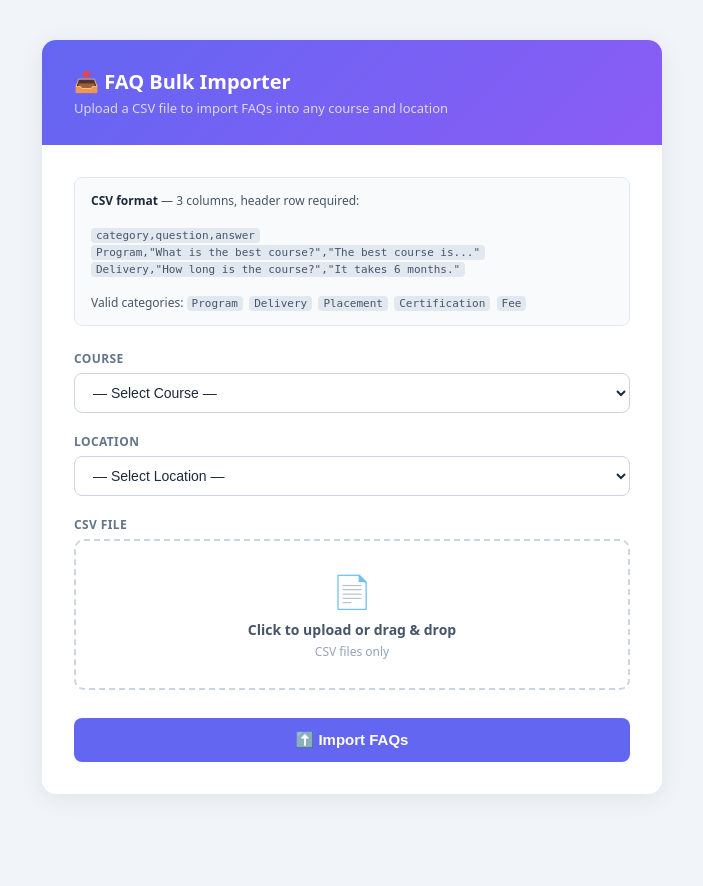
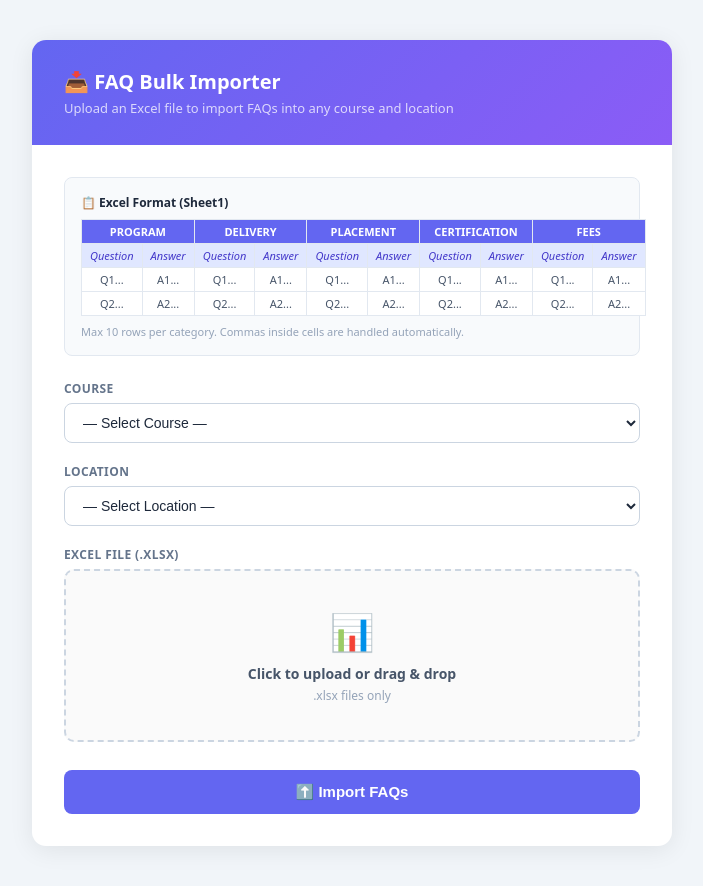
Before and after one commit to Kabaleeswaran06/da360-admin, a PHP site: page /da360-admin/import_faqs_ui.php in a window 1280 px wide. Shown: the whole page, without its empty margins (288-991 px from the left). Before the commit the page ends 794 px from the top, so only its background shows below. Run offline with PHP 8.4, Linux system fonts and the light colour scheme.

Commit message:
excel changed

```diff
--- a/import_faqs_ui.php
+++ b/import_faqs_ui.php
@@ -1,18 +1,16 @@
 <?php
 /**
- * DA360 — FAQ Importer UI
+ * DA360 — FAQ Importer UI (Excel)
  * Place in project root (same level as config/)
- * Access via: https://yoursite.com/da360-admin/import_faqs_ui.php
  *
- * CSV FORMAT (3 columns, no location/course needed — chosen via dropdowns):
- *   category,question,answer
- *   Program,"What is the best course?","The best course is..."
- *   Delivery,"How long is the course?","It takes 6 months."
+ * EXCEL FORMAT:
+ * Row 1 : PROGRAM | | DELIVERY | | PLACEMENT | | CERTIFICATION | | FEES
+ * Row 2 : Question | Answer | Question | Answer | ... (skipped)
+ * Row 3+: data rows (max 10 per category)
  */
 
 require_once __DIR__ . '/config/db.php';
 
-// ── Data ──────────────────────────────────────────────────────────────────────
 $courses = [
     1  => 'Leadership in Digital Marketing, AI & Entrepreneurship',
     2  => 'Social Content Creator & Video Production',
@@ -27,38 +25,17 @@ $courses = [
 ];
 
 $locations = [
-    1  => 'Global',
-    2  => 'Bangalore',
-    3  => 'Jayanagar',
-    4  => 'JP Nagar',
-    5  => 'Malleshwaram',
-    6  => 'Hubli',
-    7  => 'Dharwad',
-    8  => 'Mysuru',
-    9  => 'Mangaluru',
-    10 => 'Belagavi',
-    11 => 'Mumbai',
-    12 => 'Pune',
-    13 => 'New Delhi',
-    14 => 'NCR',
-    15 => 'Hyderabad',
-    16 => 'Visakhapatnam',
-    17 => 'Ahmedabad',
-    18 => 'Surat',
-    19 => 'Vadodara',
-    20 => 'Chennai',
-    21 => 'Jaipur',
-    22 => 'Lucknow',
-    23 => 'Kanpur',
-    24 => 'Varanasi',
-    25 => 'Noida',
-    26 => 'Indore',
-    27 => 'Bhopal',
-    28 => 'Kolkata',
-    29 => 'Howrah',
+    1  => 'Global',        2  => 'Bangalore',     3  => 'Jayanagar',
+    4  => 'JP Nagar',      5  => 'Malleshwaram',   6  => 'Hubli',
+    7  => 'Dharwad',       8  => 'Mysuru',         9  => 'Mangaluru',
+    10 => 'Belagavi',      11 => 'Mumbai',         12 => 'Pune',
+    13 => 'New Delhi',     14 => 'NCR',            15 => 'Hyderabad',
+    16 => 'Visakhapatnam', 17 => 'Ahmedabad',      18 => 'Surat',
+    19 => 'Vadodara',      20 => 'Chennai',        21 => 'Jaipur',
+    22 => 'Lucknow',       23 => 'Kanpur',         24 => 'Varanasi',
+    25 => 'Noida',         26 => 'Indore',         27 => 'Bhopal',
+    28 => 'Kolkata',       29 => 'Howrah',
 ];
-
-$validCategories = ['Program', 'Delivery', 'Placement', 'Certification', 'Fee'];
 
 $categoryAliases = [
     'program'       => 'Program',
@@ -78,52 +55,65 @@ if ($_SERVER['REQUEST_METHOD'] === 'POST') {
     $courseId   = (int)($_POST['course_id']   ?? 0);
     $locationId = (int)($_POST['location_id'] ?? 0);
 
-    if (!$courseId || !isset($courses[$courseId])) {
-        $errors[] = 'Please select a valid Course.';
-    }
-    if (!$locationId || !isset($locations[$locationId])) {
-        $errors[] = 'Please select a valid Location.';
-    }
-    if (empty($_FILES['csv_file']['tmp_name'])) {
-        $errors[] = 'Please upload a CSV file.';
-    }
+    if (!$courseId   || !isset($courses[$courseId]))     $errors[] = 'Please select a valid Course.';
+    if (!$locationId || !isset($locations[$locationId])) $errors[] = 'Please select a valid Location.';
+    if (empty($_FILES['excel_file']['tmp_name']))         $errors[] = 'Please upload an Excel file.';
 
-    $ext = strtolower(pathinfo($_FILES['csv_file']['name'] ?? '', PATHINFO_EXTENSION));
-    if ($ext !== 'csv') {
-        $errors[] = 'Only .csv files are accepted.';
+    $uploadedName = $_FILES['excel_file']['name'] ?? '';
+    $ext = strtolower(pathinfo($uploadedName, PATHINFO_EXTENSION));
+    if (!empty($uploadedName) && $ext !== 'xlsx') {
+        $errors[] = 'Only .xlsx files are accepted.';
     }
 
     if (empty($errors)) {
-        // ── Parse CSV ─────────────────────────────────────────────────────────
-        $handle = fopen($_FILES['csv_file']['tmp_name'], 'r');
-        $header = null;
-        $rows   = [];
-        $rowNum = 1;
+        // ── Load PhpSpreadsheet ───────────────────────────────────────────────
+        $autoload = __DIR__ . '/vendor/autoload.php';
+        if (!file_exists($autoload)) {
+            $errors[] = 'PhpSpreadsheet not installed. Run: composer require phpoffice/phpspreadsheet';
+        } else {
+            require_once $autoload;
 
-        while (($line = fgetcsv($handle, 0, ',', '"', '\\')) !== false) {
-            $rowNum++;
-            if ($header === null) {
-                $header = array_map(fn($h) => strtolower(trim($h)), $line);
-                continue;
+            try {
+                $spreadsheet = \PhpOffice\PhpSpreadsheet\IOFactory::load($_FILES['excel_file']['tmp_name']);
+                $sheet       = $spreadsheet->getActiveSheet();
+                $data        = $sheet->toArray(null, true, true, false);
+
+                if (count($data) < 3) {
+                    $errors[] = 'Excel file must have at least 3 rows (header row 1, sub-header row 2, data from row 3).';
+                } else {
+                    // ── Parse Row 0: category headers ─────────────────────────
+                    $categoryRow    = array_map(fn($v) => strtolower(trim((string)$v)), $data[0]);
+                    $catQuestionCol = []; // category => question_col_index
+
+                    foreach ($categoryRow as $colIdx => $cellVal) {
+                        if ($cellVal !== '' && isset($categoryAliases[$cellVal])) {
+                            $cat = $categoryAliases[$cellVal];
+                            if (!isset($catQuestionCol[$cat])) {
+                                $catQuestionCol[$cat] = $colIdx;
                             }
-            if (count($line) < 3) continue;
-            $rows[] = array_combine(
-                array_slice($header, 0, 3),
-                array_map('trim', array_slice($line, 0, 3))
-            );
                         }
-        fclose($handle);
-
-        // Validate header columns
-        $required = ['category', 'question', 'answer'];
-        $missing  = array_diff($required, $header ?? []);
-        if (!empty($missing)) {
-            $errors[] = 'Missing CSV columns: ' . implode(', ', $missing) . '. Required: category, question, answer';
                     }
 
-        if (empty($errors) && !empty($rows)) {
-            // ── Import ────────────────────────────────────────────────────────
-            try {
+                    if (empty($catQuestionCol)) {
+                        $errors[] = 'No valid category headers found in Row 1. Expected: PROGRAM, DELIVERY, PLACEMENT, CERTIFICATION, FEES';
+                    } else {
+                        // ── Parse data rows (from Row 2 onwards) ──────────────
+                        $grouped = [];
+                        for ($rowIdx = 2; $rowIdx < count($data); $rowIdx++) {
+                            $row = array_map(fn($v) => trim((string)$v), $data[$rowIdx]);
+                            foreach ($catQuestionCol as $cat => $qCol) {
+                                $aCol     = $qCol + 1;
+                                $question = $row[$qCol] ?? '';
+                                $answer   = $row[$aCol] ?? '';
+                                if ($question === '' && $answer === '') continue;
+                                $grouped[$cat][] = ['question' => $question, 'answer' => $answer];
+                            }
+                        }
+
+                        if (empty($grouped)) {
+                            $errors[] = 'No data rows found after the header rows.';
+                        } else {
+                            // ── Insert into DB ────────────────────────────────
                             $db  = getDB();
                             $sql = "
                                 INSERT INTO course_faqs
@@ -136,29 +126,9 @@ if ($_SERVER['REQUEST_METHOD'] === 'POST') {
                                     is_active  = 1,
                                     updated_at = NOW()
                             ";
-                $stmt = $db->prepare($sql);
+                            $stmt  = $db->prepare($sql);
+                            $total = 0;
 
-                // Group by category for sort_order tracking
-                $grouped   = [];
-                $skipped   = [];
-
-                foreach ($rows as $i => $row) {
-                    $catKey = strtolower($row['category'] ?? '');
-                    $cat    = $categoryAliases[$catKey] ?? null;
-
-                    if (!$cat) {
-                        $skipped[] = "Row " . ($i + 2) . ": Unknown category '{$row['category']}'";
-                        continue;
-                    }
-                    if (trim($row['question']) === '' && trim($row['answer']) === '') continue;
-
-                    $grouped[$cat][] = [
-                        'question' => $row['question'],
-                        'answer'   => $row['answer'],
-                    ];
-                }
-
-                $total = 0;
                             foreach ($grouped as $cat => $items) {
                                 $items     = array_slice($items, 0, 10);
                                 $sortOrder = 1;
@@ -174,18 +144,19 @@ if ($_SERVER['REQUEST_METHOD'] === 'POST') {
                                     $sortOrder++;
                                     $total++;
                                 }
-                    $success[] = "[{$cat}] — " . count($items) . " FAQs imported";
+                                $success[] = ['cat' => $cat, 'count' => count($items)];
                             }
 
                             $result = [
                                 'total'    => $total,
                                 'course'   => $courses[$courseId],
                                 'location' => $locations[$locationId],
-                    'skipped'  => $skipped,
                             ];
-
+                        }
+                    }
+                }
             } catch (Exception $e) {
-                $errors[] = 'DB Error: ' . $e->getMessage();
+                $errors[] = 'Error reading Excel file: ' . $e->getMessage();
             }
         }
     }
@@ -200,7 +171,8 @@ if ($_SERVER['REQUEST_METHOD'] === 'POST') {
 <style>
   *, *::before, *::after { box-sizing: border-box; margin: 0; padding: 0; }
   body { font-family: system-ui, sans-serif; background: #f1f5f9; min-height: 100vh; display: flex; align-items: flex-start; justify-content: center; padding: 40px 16px; }
-  .card { background: #fff; border-radius: 14px; box-shadow: 0 4px 24px rgba(0,0,0,.08); width: 100%; max-width: 620px; overflow: hidden; }
+
+  .card { background: #fff; border-radius: 14px; box-shadow: 0 4px 24px rgba(0,0,0,.08); width: 100%; max-width: 640px; overflow: hidden; }
   .card-header { background: linear-gradient(135deg, #6366f1, #8b5cf6); padding: 28px 32px; }
   .card-header h1 { color: #fff; font-size: 20px; font-weight: 700; }
   .card-header p  { color: rgba(255,255,255,.75); font-size: 13px; margin-top: 4px; }
@@ -208,40 +180,43 @@ if ($_SERVER['REQUEST_METHOD'] === 'POST') {
 
   .field { margin-bottom: 20px; }
   label  { display: block; font-size: 12px; font-weight: 700; color: #64748b; text-transform: uppercase; letter-spacing: .4px; margin-bottom: 6px; }
-  select, input[type=file] {
-    width: 100%; padding: 10px 14px; border: 1.5px solid #cbd5e1;
-    border-radius: 8px; font-size: 14px; color: #1e293b; background: #fff;
-    transition: border-color .15s;
-  }
+  select { width: 100%; padding: 10px 14px; border: 1.5px solid #cbd5e1; border-radius: 8px; font-size: 14px; color: #1e293b; background: #fff; transition: border-color .15s; }
   select:focus { border-color: #6366f1; outline: none; }
 
+  /* File drop zone */
   .file-zone {
-    border: 2px dashed #cbd5e1; border-radius: 10px; padding: 28px;
-    text-align: center; cursor: pointer; transition: border-color .2s, background .2s;
-    position: relative;
+    border: 2px dashed #cbd5e1; border-radius: 10px; padding: 36px 20px;
+    text-align: center; cursor: pointer; transition: all .2s; position: relative;
+    background: #fafafa;
   }
   .file-zone:hover, .file-zone.dragover { border-color: #6366f1; background: #f5f3ff; }
   .file-zone input[type=file] {
-    position: absolute; inset: 0; opacity: 0; cursor: pointer;
-    width: 100%; height: 100%; padding: 0; border: none;
+    position: absolute; inset: 0; opacity: 0; cursor: pointer; width: 100%; height: 100%; padding: 0; border: none;
   }
-  .file-zone .icon  { font-size: 32px; margin-bottom: 8px; }
-  .file-zone .label { font-size: 14px; color: #475569; font-weight: 600; }
-  .file-zone .sub   { font-size: 12px; color: #94a3b8; margin-top: 4px; }
-  .file-zone .chosen { font-size: 13px; color: #6366f1; font-weight: 600; margin-top: 8px; display: none; }
+  .file-zone .fz-icon  { font-size: 36px; margin-bottom: 8px; }
+  .file-zone .fz-label { font-size: 14px; color: #475569; font-weight: 600; }
+  .file-zone .fz-sub   { font-size: 12px; color: #94a3b8; margin-top: 4px; }
+  .file-zone .fz-chosen { font-size: 13px; color: #6366f1; font-weight: 600; margin-top: 10px; display: none; background: #e0e7ff; padding: 6px 12px; border-radius: 6px; display: none; }
 
+  /* Format table */
+  .hint { background: #f8fafc; border: 1px solid #e2e8f0; border-radius: 8px; padding: 16px; margin-bottom: 24px; font-size: 12px; color: #475569; }
+  .hint strong { color: #1e293b; display: block; margin-bottom: 8px; }
+  .format-table { width: 100%; border-collapse: collapse; font-size: 11px; }
+  .format-table th { background: #e2e8f0; padding: 5px 8px; text-align: center; font-weight: 700; color: #374151; }
+  .format-table td { padding: 4px 8px; border: 1px solid #e2e8f0; text-align: center; color: #475569; }
+  .format-table .cat-head { background: #6366f1; color: #fff; font-weight: 700; }
+  .format-table .sub-head { background: #e0e7ff; color: #4338ca; font-style: italic; }
+  .format-table .data-row { background: #fff; }
+  .hint-note { margin-top: 8px; font-size: 11px; color: #94a3b8; }
+
+  /* Button */
   .btn-submit {
     width: 100%; padding: 13px; background: #6366f1; color: #fff;
     border: none; border-radius: 8px; font-size: 15px; font-weight: 700;
     cursor: pointer; transition: opacity .15s; margin-top: 8px;
   }
-  .btn-submit:hover { opacity: .88; }
+  .btn-submit:hover    { opacity: .88; }
   .btn-submit:disabled { opacity: .5; cursor: default; }
-
-  /* Format hint */
-  .hint { background: #f8fafc; border: 1px solid #e2e8f0; border-radius: 8px; padding: 14px 16px; margin-bottom: 24px; font-size: 12px; color: #475569; }
-  .hint strong { color: #1e293b; }
-  .hint code { background: #e2e8f0; padding: 1px 5px; border-radius: 4px; font-size: 11px; }
 
   /* Alerts */
   .alert { border-radius: 8px; padding: 14px 16px; margin-bottom: 20px; font-size: 13px; }
@@ -253,13 +228,12 @@ if ($_SERVER['REQUEST_METHOD'] === 'POST') {
   /* Results */
   .result-box { background: #f8fafc; border: 1px solid #e2e8f0; border-radius: 10px; padding: 20px; margin-top: 24px; }
   .result-box h3 { font-size: 14px; font-weight: 700; color: #1e293b; margin-bottom: 12px; }
-  .result-meta { display: flex; gap: 10px; flex-wrap: wrap; margin-bottom: 14px; }
-  .meta-pill { font-size: 12px; font-weight: 600; padding: 4px 10px; border-radius: 20px; background: #e0e7ff; color: #4338ca; }
-  .result-row { display: flex; align-items: center; gap: 8px; padding: 7px 0; border-bottom: 1px solid #e2e8f0; font-size: 13px; color: #374151; }
-  .result-row:last-child { border-bottom: none; }
-  .badge { font-size: 11px; font-weight: 700; padding: 2px 8px; border-radius: 20px; background: #dcfce7; color: #15803d; margin-left: auto; }
+  .result-meta { display: flex; gap: 8px; flex-wrap: wrap; margin-bottom: 16px; }
+  .meta-pill { font-size: 12px; font-weight: 600; padding: 4px 12px; border-radius: 20px; background: #e0e7ff; color: #4338ca; }
+  .result-row { display: flex; align-items: center; gap: 10px; padding: 8px 0; border-bottom: 1px solid #e2e8f0; font-size: 13px; color: #374151; }
+  .result-row:last-of-type { border-bottom: none; }
+  .badge { font-size: 11px; font-weight: 700; padding: 3px 10px; border-radius: 20px; background: #dcfce7; color: #15803d; margin-left: auto; }
   .total-row { font-size: 15px; font-weight: 700; color: #1e293b; margin-top: 12px; padding-top: 12px; border-top: 2px solid #e2e8f0; display: flex; justify-content: space-between; }
-  .skip-row { font-size: 12px; color: #f59e0b; padding: 4px 0; }
 </style>
 </head>
 <body>
@@ -267,12 +241,11 @@ if ($_SERVER['REQUEST_METHOD'] === 'POST') {
 
   <div class="card-header">
     <h1>📥 FAQ Bulk Importer</h1>
-    <p>Upload a CSV file to import FAQs into any course and location</p>
+    <p>Upload an Excel file to import FAQs into any course and location</p>
   </div>
 
   <div class="card-body">
 
-    <!-- ── Error alert ── -->
     <?php if (!empty($errors)): ?>
     <div class="alert alert-error">
       <strong>❌ Please fix the following:</strong>
@@ -280,7 +253,6 @@ if ($_SERVER['REQUEST_METHOD'] === 'POST') {
     </div>
     <?php endif; ?>
 
-    <!-- ── Success results ── -->
     <?php if ($result): ?>
     <div class="alert alert-success">✅ Import completed successfully!</div>
     <div class="result-box">
@@ -289,19 +261,13 @@ if ($_SERVER['REQUEST_METHOD'] === 'POST') {
         <span class="meta-pill">📚 <?= htmlspecialchars($result['course']) ?></span>
         <span class="meta-pill">📍 <?= htmlspecialchars($result['location']) ?></span>
       </div>
-      <?php foreach ($success as $line):
-        preg_match('/\[(.+?)\].*?(\d+)/', $line, $m); ?>
+      <?php foreach ($success as $row): ?>
       <div class="result-row">
         <span>✅</span>
-        <span><?= htmlspecialchars($m[1] ?? $line) ?></span>
-        <span class="badge"><?= ($m[2] ?? '') ?> FAQs</span>
+        <span><?= htmlspecialchars($row['cat']) ?></span>
+        <span class="badge"><?= $row['count'] ?> FAQs</span>
       </div>
       <?php endforeach; ?>
-      <?php if (!empty($result['skipped'])): ?>
-        <?php foreach ($result['skipped'] as $s): ?>
-        <div class="skip-row">⚠️ <?= htmlspecialchars($s) ?></div>
-        <?php endforeach; ?>
-      <?php endif; ?>
       <div class="total-row">
         <span>Total Imported</span>
         <span><?= $result['total'] ?> FAQs</span>
@@ -309,16 +275,43 @@ if ($_SERVER['REQUEST_METHOD'] === 'POST') {
     </div>
     <?php endif; ?>
 
-    <!-- ── CSV format hint ── -->
+    <!-- Format hint -->
     <div class="hint">
-      <strong>CSV format</strong> — 3 columns, header row required:<br><br>
-      <code>category,question,answer</code><br>
-      <code>Program,"What is the best course?","The best course is..."</code><br>
-      <code>Delivery,"How long is the course?","It takes 6 months."</code><br><br>
-      Valid categories: <code>Program</code> &nbsp;<code>Delivery</code> &nbsp;<code>Placement</code> &nbsp;<code>Certification</code> &nbsp;<code>Fee</code>
+      <strong>📋 Excel Format (Sheet1)</strong>
+      <table class="format-table">
+        <tr>
+          <td class="cat-head" colspan="2">PROGRAM</td>
+          <td class="cat-head" colspan="2">DELIVERY</td>
+          <td class="cat-head" colspan="2">PLACEMENT</td>
+          <td class="cat-head" colspan="2">CERTIFICATION</td>
+          <td class="cat-head" colspan="2">FEES</td>
+        </tr>
+        <tr>
+          <td class="sub-head">Question</td><td class="sub-head">Answer</td>
+          <td class="sub-head">Question</td><td class="sub-head">Answer</td>
+          <td class="sub-head">Question</td><td class="sub-head">Answer</td>
+          <td class="sub-head">Question</td><td class="sub-head">Answer</td>
+          <td class="sub-head">Question</td><td class="sub-head">Answer</td>
+        </tr>
+        <tr class="data-row">
+          <td>Q1...</td><td>A1...</td>
+          <td>Q1...</td><td>A1...</td>
+          <td>Q1...</td><td>A1...</td>
+          <td>Q1...</td><td>A1...</td>
+          <td>Q1...</td><td>A1...</td>
+        </tr>
+        <tr class="data-row">
+          <td>Q2...</td><td>A2...</td>
+          <td>Q2...</td><td>A2...</td>
+          <td>Q2...</td><td>A2...</td>
+          <td>Q2...</td><td>A2...</td>
+          <td>Q2...</td><td>A2...</td>
+        </tr>
+      </table>
+      <div class="hint-note">Max 10 rows per category. Commas inside cells are handled automatically.</div>
     </div>
 
-    <!-- ── Form ── -->
+    <!-- Form -->
     <form method="POST" enctype="multipart/form-data" id="import-form">
 
       <div class="field">
@@ -346,47 +339,42 @@ if ($_SERVER['REQUEST_METHOD'] === 'POST') {
       </div>
 
       <div class="field">
-        <label>CSV File</label>
+        <label>Excel File (.xlsx)</label>
         <div class="file-zone" id="file-zone">
-          <input type="file" name="csv_file" accept=".csv" id="csv-input" required>
-          <div class="icon">📄</div>
-          <div class="label">Click to upload or drag & drop</div>
-          <div class="sub">CSV files only</div>
-          <div class="chosen" id="file-chosen"></div>
+          <input type="file" name="excel_file" accept=".xlsx" id="excel-input" required>
+          <div class="fz-icon">📊</div>
+          <div class="fz-label">Click to upload or drag & drop</div>
+          <div class="fz-sub">.xlsx files only</div>
+          <div class="fz-chosen" id="file-chosen"></div>
         </div>
       </div>
 
-      <button type="submit" class="btn-submit" id="submit-btn">
-        ⬆️ Import FAQs
-      </button>
+      <button type="submit" class="btn-submit" id="submit-btn">⬆️ Import FAQs</button>
     </form>
 
   </div>
 </div>
 
 <script>
-  // Show chosen filename
-  const input   = document.getElementById('csv-input');
-  const chosen  = document.getElementById('file-chosen');
-  const zone    = document.getElementById('file-zone');
-  const btnSub  = document.getElementById('submit-btn');
+  const input  = document.getElementById('excel-input');
+  const chosen = document.getElementById('file-chosen');
+  const zone   = document.getElementById('file-zone');
+  const btn    = document.getElementById('submit-btn');
 
   input.addEventListener('change', () => {
     if (input.files[0]) {
-      chosen.textContent = '📎 ' + input.files[0].name;
-      chosen.style.display = 'block';
+      chosen.textContent    = '📎 ' + input.files[0].name;
+      chosen.style.display  = 'block';
     }
   });
 
-  // Drag & drop highlight
   zone.addEventListener('dragover',  e => { e.preventDefault(); zone.classList.add('dragover'); });
-  zone.addEventListener('dragleave', () => zone.classList.remove('dragover'));
-  zone.addEventListener('drop',      e => { e.preventDefault(); zone.classList.remove('dragover'); });
+  zone.addEventListener('dragleave', ()  => zone.classList.remove('dragover'));
+  zone.addEventListener('drop',      e  => { e.preventDefault(); zone.classList.remove('dragover'); });
 
-  // Disable button on submit
   document.getElementById('import-form').addEventListener('submit', () => {
-    btnSub.disabled    = true;
-    btnSub.textContent = '⏳ Importing...';
+    btn.disabled    = true;
+    btn.textContent = '⏳ Importing...';
   });
 </script>
 </body>
```
Lines whose indentation alone changed are shown as unchanged.
